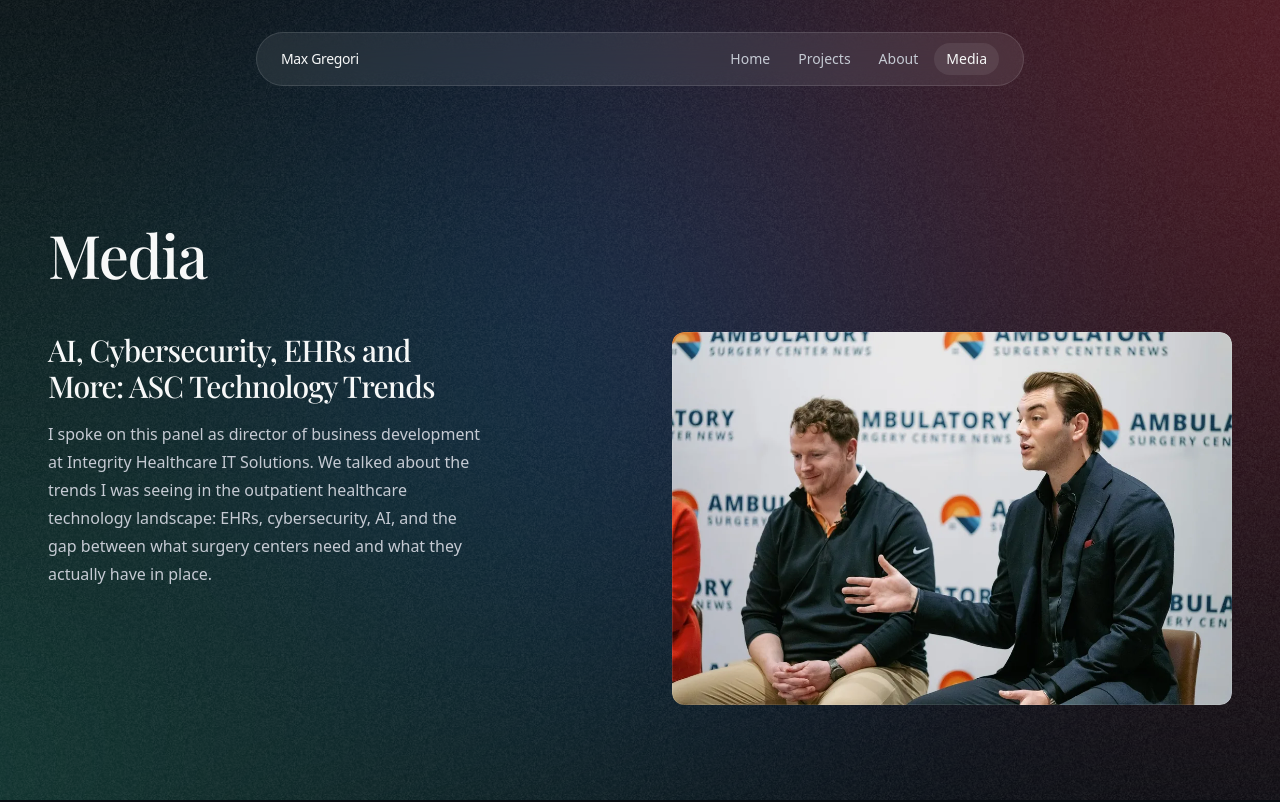
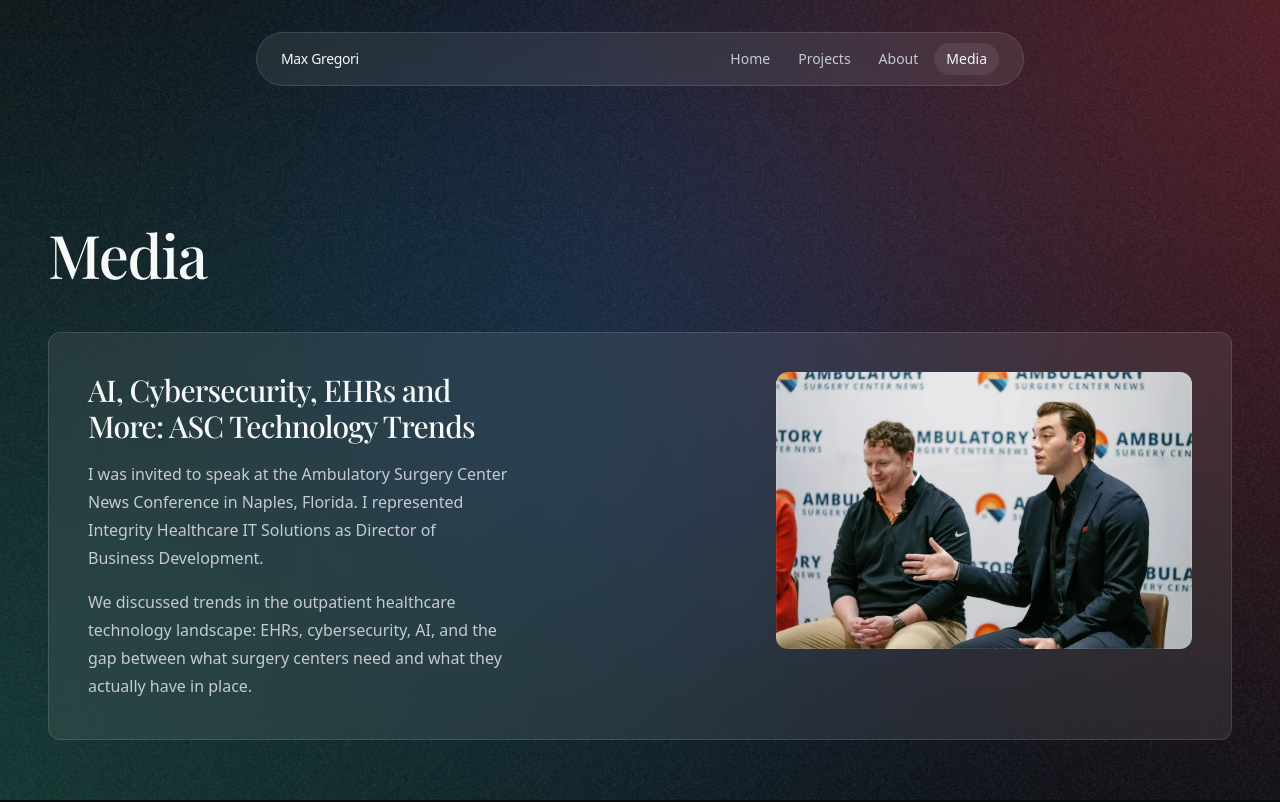
Before and after one commit to maximusgregori/personal-website-v2, a Next.js app: page /media in a window 1280 px wide. Shown: the top 802 px of the page. Built offline with nearby package versions, Linux system fonts and the light colour scheme; a web font is replaced by a local one.

Commit message:
Put the Media panel in one card with smaller photo and fuller copy.
The speaking photo now sits with the text inside a shared glass card, and the blurb names the Ambulatory Surgery Center News Conference and the Integrity title.

```diff
--- a/app/media/page.tsx
+++ b/app/media/page.tsx
@@ -12,32 +12,35 @@ export default function MediaPage() {
           <h1 className="max-w-[20ch] text-4xl font-medium tracking-tight text-balance text-foreground md:text-5xl lg:text-6xl">
             Media
           </h1>
-          <div className="grid items-start gap-10 lg:grid-cols-2 lg:gap-16">
-            <div className="flex min-w-0 flex-col gap-4">
+          <a
+            href="https://ascnews.com/2025/04/closing-the-asc-tech-gap-ehrs-ai-and-beyond/"
+            target="_blank"
+            rel="noopener noreferrer"
+            className="rounded-xl bg-glass p-6 backdrop-blur-xl inset-ring inset-ring-white/12 hover:bg-white/6 sm:p-8 lg:p-10"
+          >
+            <div className="flex flex-col gap-8 lg:flex-row lg:items-start lg:gap-12">
+              <div className="flex min-w-0 flex-1 flex-col gap-4">
                 <h2 className="max-w-[40ch] text-2xl font-medium tracking-tight text-balance text-foreground md:text-3xl">
                   AI, Cybersecurity, EHRs and More: ASC Technology Trends
                 </h2>
                 <p className="max-w-[48ch] text-lg/8 text-pretty text-muted-foreground sm:text-base/7">
-                I spoke on this panel as director of business development at
-                Integrity Healthcare IT Solutions. We talked about the trends
-                I was seeing in the outpatient healthcare technology landscape:
-                EHRs, cybersecurity, AI, and the gap between what surgery
-                centers need and what they actually have in place.
+                  I was invited to speak at the Ambulatory Surgery Center News
+                  Conference in Naples, Florida. I represented Integrity
+                  Healthcare IT Solutions as Director of Business Development.
+                </p>
+                <p className="max-w-[48ch] text-lg/8 text-pretty text-muted-foreground sm:text-base/7">
+                  We discussed trends in the outpatient healthcare technology
+                  landscape: EHRs, cybersecurity, AI, and the gap between what
+                  surgery centers need and what they actually have in place.
                 </p>
               </div>
-            <a
-              href="https://ascnews.com/2025/04/closing-the-asc-tech-gap-ehrs-ai-and-beyond/"
-              target="_blank"
-              rel="noopener noreferrer"
-              className="relative min-w-0 overflow-hidden rounded-xl"
-            >
               <img
                 src="/media/asc-panel.webp"
-                alt="Max Gregori speaking on an Ambulatory Surgery Center News panel"
-                className="aspect-[3/2] w-full rounded-xl object-cover object-center outline-1 -outline-offset-1 outline-white/10"
+                alt=""
+                className="aspect-[3/2] w-full rounded-xl object-cover object-center outline-1 -outline-offset-1 outline-white/10 lg:w-[26rem] lg:shrink-0"
               />
+            </div>
           </a>
-          </div>
         </div>
       </section>
     </main>
```
Lines whose indentation alone changed are shown as unchanged.
